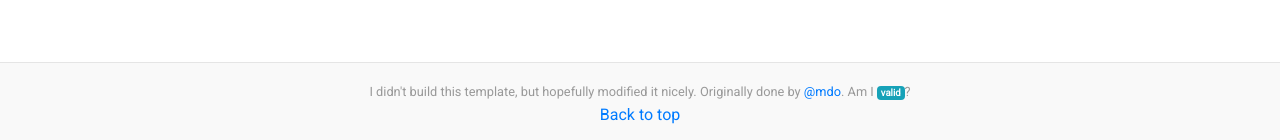
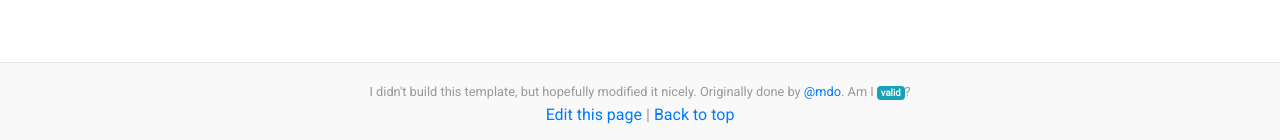
Before and after one commit to pacifisticuffs/pacifisticuffs.github.io, a Jekyll site: the page built from index.html, in a window 1280 px wide and 900 px high, scrolled down 2610 px. Shown: the part 757-897 px from the top of the window. Built offline with Jekyll 4.4.1, drawn with Linux system fonts in a browser that asks for light colours; nearby versions of some CDN libraries.

Commit message:
Added an 'edit this page' link to the footer; cleaned up some indentation

```diff
--- a/_includes/footer.html
+++ b/_includes/footer.html
@@ -1,4 +1,4 @@
 <footer class="blog-footer">
   <p><small>I didn't build this template, but hopefully modified it nicely. Originally done by <a href="https://twitter.com/mdo">@mdo</a>. Am I <a href="https://validator.w3.org/check?uri=referer" target="_blank" class="badge badge-info">valid</a>?</small></p>
-  <p><a href="#top">Back to top</a></p>
+  <p><a href="{{ site.github.repository_url }}/edit/master/{{ page.path }}">Edit this page</a> | <a href="#top">Back to top</a></p>
 </footer>
```
Also changed, not shown: index.html (indentation only).
